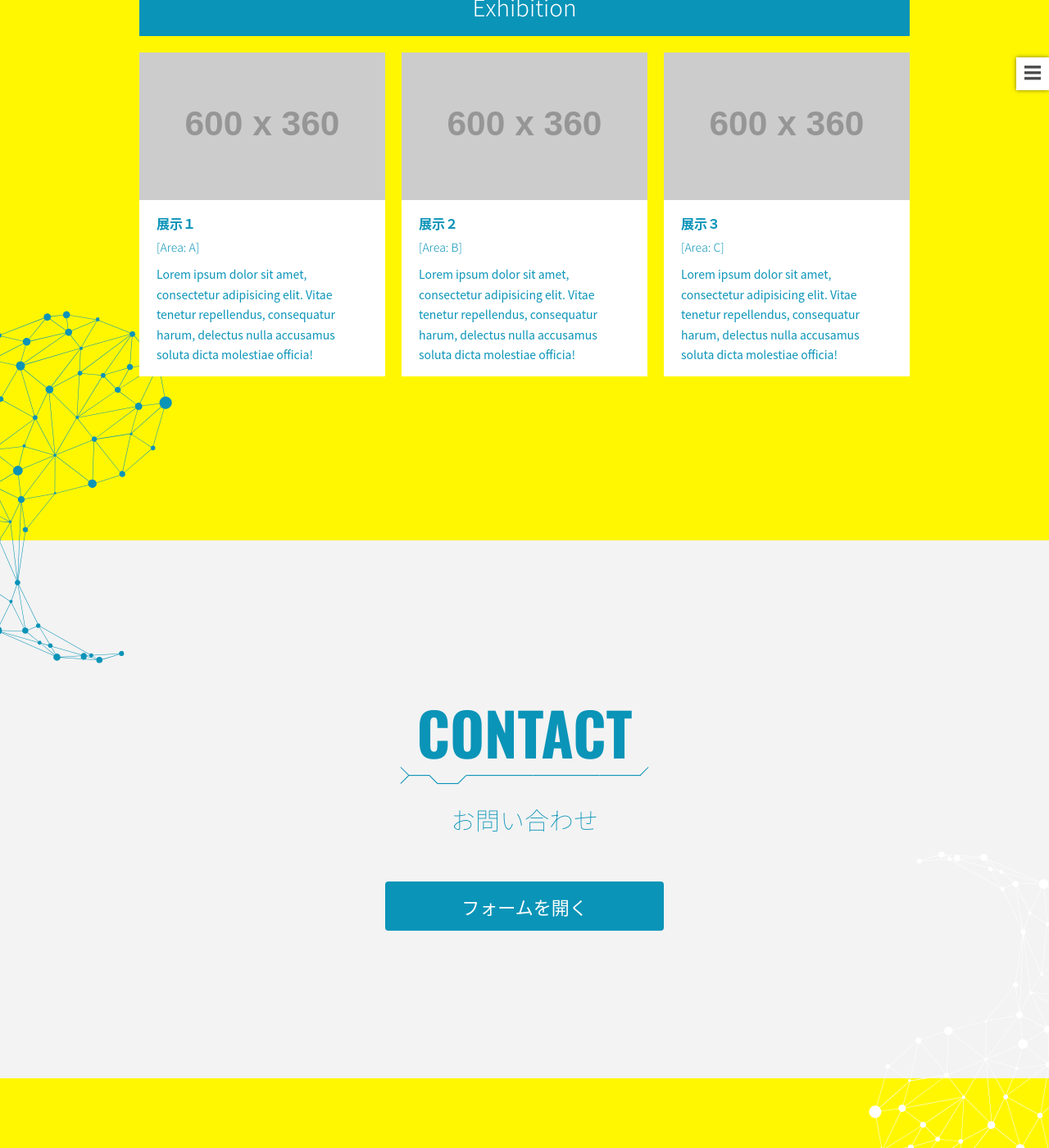
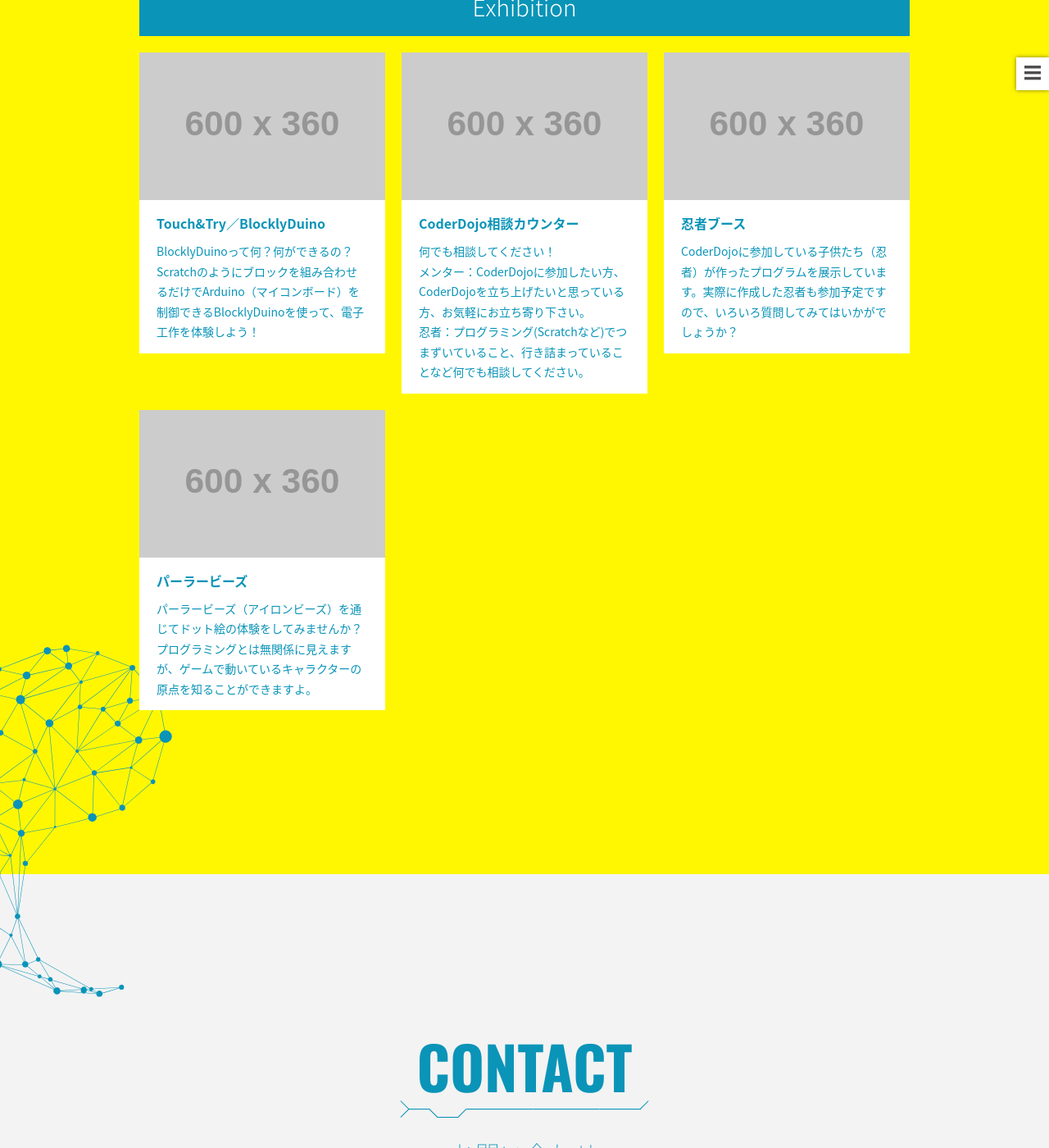
Before and after one commit to dojocon-japan/dojocon2016.coderdojo.jp, a Jekyll site: the page built from index.html, in a window 1280 px wide and 1400 px high, scrolled down 12028 px. Shown: the whole window at 82% size. Built offline with Jekyll 4.4.1, drawn with Linux system fonts in a browser that asks for light colours; some web fonts are replaced; comment, search, counter and statistics services are not loaded.

Commit message:
Add Exhibition Text DOJOCON-289

```diff
--- a/_includes/sessions.html
+++ b/_includes/sessions.html
@@ -47,7 +47,7 @@
 		親子でも参加できますよ！</p>
 	</div>
 	<figure class="speaker-avator">
-		<img src="//placehold.it/400" alt="写真:CoderDojo体験">
+		<img src="//placehold.it/400" alt="CoderDojo体験のイメージ">
 	</figure>
 </div>
 
@@ -59,6 +59,6 @@
 		<p>大人向けのScratch教室を開催します。CoderDojoは7歳〜17歳を対象としたプログラミング道場ですが、本ワークショップではその楽しさを大人の皆さんにも体験頂きたいと思います。Scratch未経験の方も歓迎です！</p>
 	</div>
 	<figure class="speaker-avator">
-		<img src="//placehold.it/400" alt="写真:大人のScratch教室">
+		<img src="//placehold.it/400" alt="大人のScratch教室のイメージ">
 	</figure>
 </div>
--- a/index.html
+++ b/index.html
@@ -325,27 +325,38 @@ layout: default
 		<h2>Exhibition</h2>
 		<ul class="exhibitions">
 			<li>
-				<figure><img src="//placehold.it/600x360" alt="展示１のイメージ"></figure>
+				<figure><img src="//placehold.it/600x360" alt="Touch&amp;Try／BlocklyDuinoのイメージ"></figure>
 				<div class="description">
-					<h3 class="exhibition-title">展示１<br>
-						<small>[Area: A]</small></h3>
-					<p>Lorem ipsum dolor sit amet, consectetur adipisicing elit. Vitae tenetur repellendus, consequatur harum, delectus nulla accusamus soluta dicta molestiae officia!</p>
+					<h3 class="exhibition-title">Touch&amp;Try／BlocklyDuino<!-- <br>
+						<small>[Area: A]</small> --></h3>
+					<p>BlocklyDuinoって何？何ができるの？<br>
+					Scratchのようにブロックを組み合わせるだけでArduino（マイコンボード）を制御できるBlocklyDuinoを使って、電子工作を体験しよう！</p>
 				</div>
 			</li>
 			<li>
-				<figure><img src="//placehold.it/600x360" alt="展示２のイメージ"></figure>
+				<figure><img src="//placehold.it/600x360" alt="CoderDojo相談カウンターのイメージ"></figure>
 				<div class="description">
-					<h3 class="exhibition-title">展示２<br>
-						<small>[Area: B]</small></h3>
-					<p>Lorem ipsum dolor sit amet, consectetur adipisicing elit. Vitae tenetur repellendus, consequatur harum, delectus nulla accusamus soluta dicta molestiae officia!</p>
+					<h3 class="exhibition-title">CoderDojo相談カウンター<!-- <br>
+						<small>[Area: B]</small> --></h3>
+					<p>何でも相談してください！<br>
+					メンター：CoderDojoに参加したい方、CoderDojoを立ち上げたいと思っている方、お気軽にお立ち寄り下さい。<br>
+					忍者：プログラミング(Scratchなど)でつまずいていること、行き詰まっていることなど何でも相談してください。</p>
 				</div>
 			</li>
 			<li>
-				<figure><img src="//placehold.it/600x360" alt="展示３のイメージ"></figure>
+				<figure><img src="//placehold.it/600x360" alt="忍者ブースのイメージ"></figure>
 				<div class="description">
-					<h3 class="exhibition-title">展示３<br>
-						<small>[Area: C]</small></h3>
-					<p>Lorem ipsum dolor sit amet, consectetur adipisicing elit. Vitae tenetur repellendus, consequatur harum, delectus nulla accusamus soluta dicta molestiae officia!</p>
+					<h3 class="exhibition-title">忍者ブース<!-- <br>
+						<small>[Area: C]</small> --></h3>
+					<p>CoderDojoに参加している子供たち（忍者）が作ったプログラムを展示しています。実際に作成した忍者も参加予定ですので、いろいろ質問してみてはいかがでしょうか？</p>
+				</div>
+			</li>
+			<li>
+				<figure><img src="//placehold.it/600x360" alt="パーラービーズのイメージ"></figure>
+				<div class="description">
+					<h3 class="exhibition-title">パーラービーズ<!-- <br>
+						<small>[Area: C]</small> --></h3>
+					<p>パーラービーズ（アイロンビーズ）を通じてドット絵の体験をしてみませんか？プログラミングとは無関係に見えますが、ゲームで動いているキャラクターの原点を知ることができますよ。</p>
 				</div>
 			</li>
 		</ul>
```
